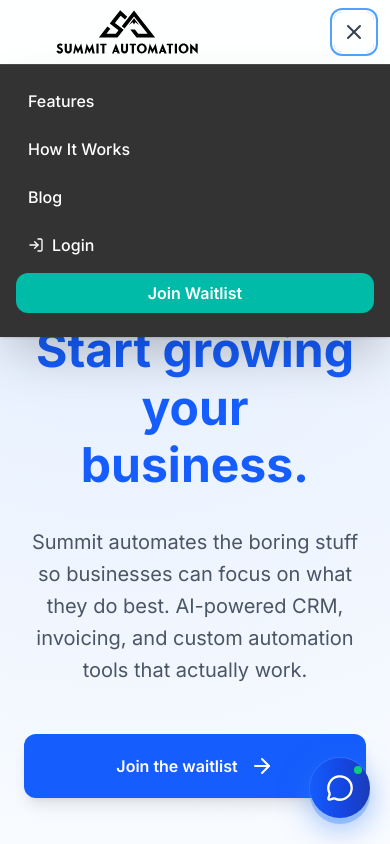
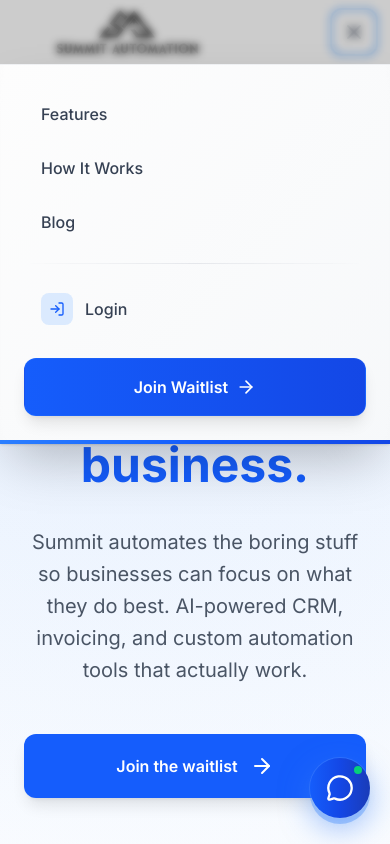
Before and after one commit to Summit-Automation/Summit-Site, a Next.js app: page / in a window 390 px wide. Both pictures are taken after a click on the button 354 px from the left and 32 px from the top of the page. Shown: the top 844 px of the page. Built offline with nearby package versions, Linux system fonts and the light colour scheme.

Commit message:
updated mobile menu

```diff
--- a/src/components/layout/MobileMenu.tsx
+++ b/src/components/layout/MobileMenu.tsx
@@ -1,7 +1,7 @@
 'use client';
 
 import React from 'react';
-import { LogIn } from 'lucide-react';
+import { LogIn, ArrowRight } from 'lucide-react';
 
 const MobileMenu = () => {
     const handleLogin = () => {
@@ -10,41 +10,67 @@ const MobileMenu = () => {
     };
 
     return (
+        <div className="md:hidden">
+            {/* Backdrop overlay */}
+            <div className="fixed inset-0 bg-black/20 backdrop-blur-sm z-40" />
+
+            {/* Menu content */}
             <div
-            className="md:hidden bg-black/80 backdrop-blur-md border-t border-white/10 shadow-2xl"
-            style={{WebkitBackdropFilter: 'blur(12px)', backdropFilter: 'blur(12px)'}}
+                className="relative bg-white/95 backdrop-blur-xl border-t border-gray-200/50 shadow-2xl z-50"
+                style={{
+                    background: 'linear-gradient(135deg, rgba(255,255,255,0.95) 0%, rgba(248,250,252,0.95) 100%)',
+                    backdropFilter: 'blur(20px)',
+                    WebkitBackdropFilter: 'blur(20px)'
+                }}
             >
-            <div className="px-4 pt-4 pb-6 space-y-2">
+                <div className="px-6 py-6 space-y-1">
+                    {/* Navigation Links */}
                     {[
-                    {label: 'Features', href: '#features'},
-                    {label: 'How It Works', href: '#how-it-works'},
-                    {label: 'Blog', href: '#blog'}
-                ].map(({label, href}) => (
+                        { label: 'Features', href: '#features' },
+                        { label: 'How It Works', href: '#how-it-works' },
+                        { label: 'Blog', href: '#blog' }
+                    ].map(({ label, href }) => (
                         <a
                             key={label}
                             href={href}
-                        className="block text-white text-base font-medium px-3 py-2 rounded-lg hover:bg-white/10 hover:text-teal-300 transition-all duration-150"
+                            className="group flex items-center justify-between text-gray-700 hover:text-blue-600 text-base font-medium px-4 py-3 rounded-xl hover:bg-blue-50/80 transition-all duration-200 border border-transparent hover:border-blue-100"
                         >
-                        {label}
+                            <span>{label}</span>
+                            <ArrowRight className="w-4 h-4 opacity-0 group-hover:opacity-100 transform translate-x-[-8px] group-hover:translate-x-0 transition-all duration-200" />
                         </a>
                     ))}
+
+                    {/* Divider */}
+                    <div className="h-px bg-gradient-to-r from-transparent via-gray-200 to-transparent my-4" />
 
                     {/* Login Button */}
                     <button
                         onClick={handleLogin}
-                    className="block w-full text-left text-white text-base font-medium px-3 py-2 rounded-lg hover:bg-white/10 hover:text-teal-300 transition-all duration-150 flex items-center gap-2"
+                        className="group flex items-center justify-between w-full text-gray-700 hover:text-blue-600 text-base font-medium px-4 py-3 rounded-xl hover:bg-blue-50/80 transition-all duration-200 border border-transparent hover:border-blue-100"
                     >
-                    <LogIn className="w-4 h-4" />
-                    Login
+                        <div className="flex items-center gap-3">
+                            <div className="bg-blue-100 rounded-lg p-2 group-hover:bg-blue-200 transition-colors duration-200">
+                                <LogIn className="w-4 h-4 text-blue-600" />
+                            </div>
+                            <span>Login</span>
+                        </div>
+                        <ArrowRight className="w-4 h-4 opacity-0 group-hover:opacity-100 transform translate-x-[-8px] group-hover:translate-x-0 transition-all duration-200" />
                     </button>
 
                     {/* Join Waitlist Button */}
+                    <div className="pt-4">
                         <a
                             href="#waitlist"
-                    className="block w-full bg-teal-500 hover:bg-teal-600 text-white font-semibold text-base px-4 py-2 rounded-xl text-center transition-all"
+                            className="group flex items-center justify-center w-full bg-gradient-to-r from-blue-600 to-blue-700 hover:from-blue-700 hover:to-blue-800 text-white font-semibold text-base px-6 py-4 rounded-xl text-center transition-all duration-300 transform hover:scale-105 shadow-lg hover:shadow-xl border border-blue-500/20"
                         >
-                    Join Waitlist
+                            <span>Join Waitlist</span>
+                            <ArrowRight className="w-5 h-5 ml-2 group-hover:translate-x-1 transition-transform duration-200" />
                         </a>
+                    </div>
+                </div>
+
+                {/* Bottom accent */}
+                <div className="h-1 bg-gradient-to-r from-blue-500 via-blue-600 to-blue-700"></div>
             </div>
         </div>
     );
```
Lines whose indentation alone changed are shown as unchanged.
